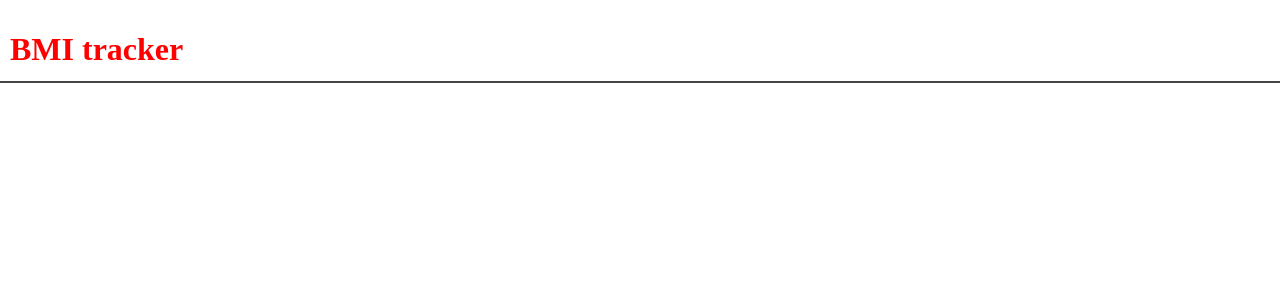
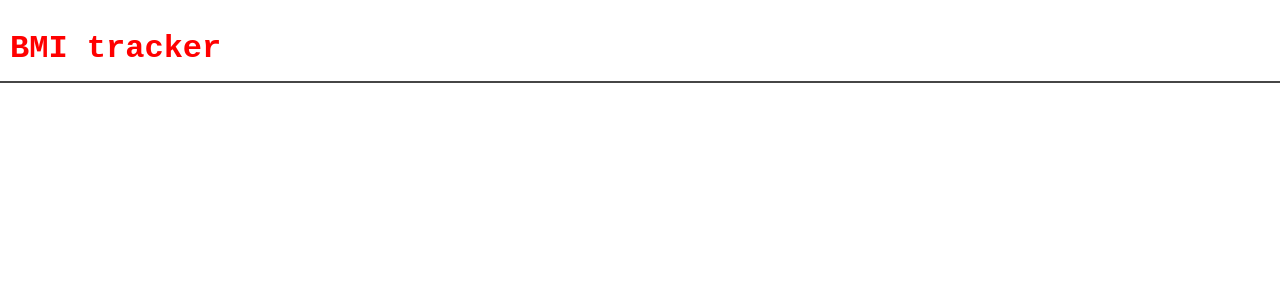
Before and after one commit to denysMoon/bmi-tracker, a React (Create React App) app: page / in a window 1280 px wide. Shown: the top 300 px of the page. Built offline with nearby package versions, Linux system fonts and the light colour scheme.

Commit message:
code boilerplate

```diff
--- a/package.json
+++ b/package.json
@@ -8,7 +8,11 @@
     "@testing-library/user-event": "^12.8.3",
     "react": "^17.0.2",
     "react-dom": "^17.0.2",
+    "react-redux": "^7.2.5",
     "react-scripts": "4.0.3",
+    "redux": "^4.1.1",
+    "redux-devtools-extension": "^2.13.9",
+    "redux-thunk": "^2.3.0",
     "styled-components": "^5.3.3",
     "styled-normalize": "^8.0.7",
     "web-vitals": "^1.1.2"
--- a/src/App.css
+++ b/src/App.css
@@ -1,5 +1,5 @@
-* {
+/* * {
   margin: 0;
   padding: 0;
   box-sizing: border-box;
-}
+} */
--- a/src/index.js
+++ b/src/index.js
@@ -2,11 +2,27 @@ import React from "react";
 import ReactDOM from "react-dom";
 import App from "./App";
 import { Normalize } from "styled-normalize";
+import GlobalStyle from "./style/globalStyles";
+
+import { composeWithDevTools } from "redux-devtools-extension/developmentOnly";
+
+import { createStore, applyMiddleware } from "redux";
+import { Provider } from "react-redux";
+import { rootReducer } from "./redux/reducers/rootReducer";
+import thunk from "redux-thunk";
+
+const store = createStore(
+  rootReducer,
+  composeWithDevTools(applyMiddleware(thunk))
+);
 
 ReactDOM.render(
   <React.StrictMode>
     <Normalize />
-    <App />
+    <Provider store={store}>
+      <GlobalStyle />
+      <App />
+    </Provider>
   </React.StrictMode>,
   document.getElementById("root")
 );
--- /dev/null
+++ b/src/redux/reducers/rootReducer.js
@@ -0,0 +1,3 @@
+import { combineReducers } from "redux";
+
+export const rootReducer = combineReducers({});
--- /dev/null
+++ b/src/style/globalStyles.js
@@ -0,0 +1,12 @@
+import { createGlobalStyle } from "styled-components";
+
+const GlobalStyle = createGlobalStyle`
+
+@import url('https://fonts.googleapis.com/css2?family=Inconsolata&display=swap');
+
+  body{
+    font-family: 'Inconsolata', monospace;
+  }
+`;
+
+export default GlobalStyle;
```
Also changed, not shown: 1 other file (tests, documents, lock files or other folders).
